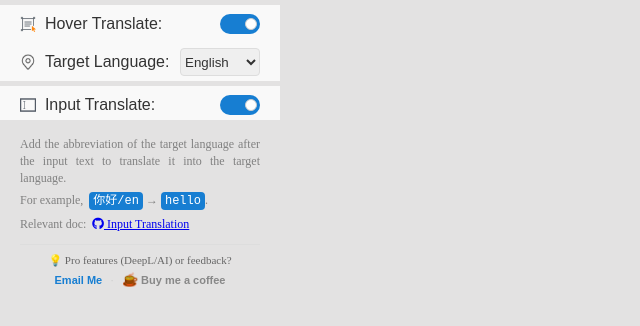
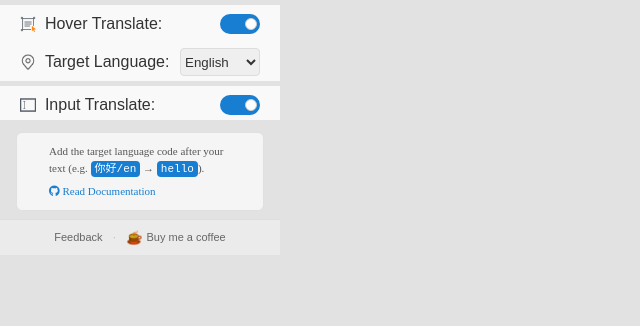
Before and after one commit to kelinkong/Input-Translation, a website built with Vite: page popup/popup.html in a window 1280 px wide. Shown: the whole page, without its empty margins (0-640 px from the left). Built offline with nearby package versions, Linux system fonts and the light colour scheme; some packages are replaced by stand-ins of ours.

Commit message:
style: completely revamp popup layout into cohesive info and footer sections

```diff
--- a/popup/popup.css
+++ b/popup/popup.css
@@ -111,6 +111,7 @@ code {
     padding: 2px 4px;
     border-radius: 4px;
     color: #fff;
+    font-size: 11px;
 }
 .icon {
     width: 16px;
@@ -120,70 +121,86 @@ code {
     display: flex;
     align-items: center;
 }
-.text-container{
-    margin: 10px 0 5px 0;
+
+/* --- Clean Info Section --- */
+.info-section {
+    margin: 12px 16px 8px 16px;
+    background-color: #f5f5f5;
+    border-radius: 6px;
+    padding: 10px 12px;
+    border: 1px solid #e0e0e0;
 }
-.support-container {
-    margin: 0px 20px 10px 20px;
-    padding-top: 8px;
+
+.instruction-text {
+    font-size: 11px;
+    color: #555;
+    margin: 0;
+    line-height: 1.5;
+    text-align: left;
+}
+
+.doc-link {
+    display: inline-block;
+    margin-top: 6px;
+    color: #177ed2;
+    text-decoration: none;
+    font-weight: 500;
+}
+
+.doc-link:hover {
+    text-decoration: underline;
+}
+
+/* --- Clean Footer Section --- */
+.footer-section {
+    margin-top: auto;
+    padding: 10px 0;
     border-top: 1px solid #ddd;
+    background-color: #ebebeb;
+}
+
+.action-links {
     display: flex;
-    flex-direction: column;
+    justify-content: center;
+    align-items: center;
+    gap: 10px;
+    font-size: 11px;
+}
+
+.footer-link {
+    color: #666;
+    text-decoration: none;
+    font-weight: 500;
+    transition: color 0.2s;
+}
+
+.footer-link:hover {
+    color: #333;
+}
+
+.dot-divider {
+    color: #bbb;
+}
+
+.bmc-link {
+    color: #666;
+    text-decoration: none;
+    font-weight: 500;
+    transition: all 0.2s ease;
+    display: flex;
     align-items: center;
     gap: 4px;
 }
 
-.feedback-text {
-    font-size: 11px;
-    color: #666;
-    margin: 0;
-    padding: 0;
-    text-align: center;
-    line-height: 1.4;
-}
-
-.action-links {
-    display: flex;
-    align-items: center;
-    gap: 8px;
-    font-size: 11px;
-}
-
-.email-link {
-    color: #177ed2;
-    text-decoration: none;
-    font-weight: bold;
-}
-
-.email-link:hover {
-    text-decoration: underline;
-}
-
-.dot-divider {
-    color: #ccc;
-}
-
-.bmc-link {
-    color: #888;
-    text-decoration: none;
-    font-weight: bold;
-    transition: all 0.2s ease;
-    display: flex;
-    align-items: center;
-    gap: 3px;
-}
-
 .coffee-icon {
     font-size: 13px;
-    /* This filter approximates the Buy Me a Coffee official yellow (#FFDD00) */
     filter: invert(79%) sepia(50%) saturate(1000%) hue-rotate(350deg) brightness(105%) contrast(105%);
 }
 
 .bmc-link:hover {
-    color: #e5c000; /* A slightly darker shade of the BMAC yellow for readable text */
+    color: #e5c000;
 }
 
 .bmc-link:hover .coffee-icon {
     transform: scale(1.1);
-    transition: transform 0.2s ease;
 }
--- a/popup/popup.html
+++ b/popup/popup.html
@@ -47,15 +47,16 @@
             </span>
         </label>
     </div>
-    <div class="text-container">
-        <p>Add the abbreviation of the target language after the input text to translate it into the target language.</p>
-        <p>For example,&nbsp;&nbsp;<code>你好/en</code> &rarr; <code>hello</code>.</p>
-        <p>Relevant doc:&nbsp;&nbsp;<a href="#" id="project-link"><i class="fab fa-github"></i> Input Translation</a></p>
+    <div class="info-section">
+        <p class="instruction-text">
+            Add the target language code after your text (e.g. <code>你好/en</code> &rarr; <code>hello</code>).<br>
+            <a href="https://github.com/kelinkong/Input-Translation" target="_blank" class="doc-link"><i class="fab fa-github"></i> Read Documentation</a>
+        </p>
     </div>
-    <div class="support-container">
-        <p class="feedback-text">💡 Pro features (DeepL/AI) or feedback?</p>
+
+    <div class="footer-section">
         <div class="action-links">
-            <a href="mailto:1763605980@qq.com" class="email-link">Email Me</a>
+            <a href="mailto:1763605980@qq.com" class="footer-link">Feedback</a>
             <span class="dot-divider">·</span>
             <a href="https://www.buymeacoffee.com/kelinkong" target="_blank" class="bmc-link">
                 <span class="coffee-icon">☕</span> Buy me a coffee
```
